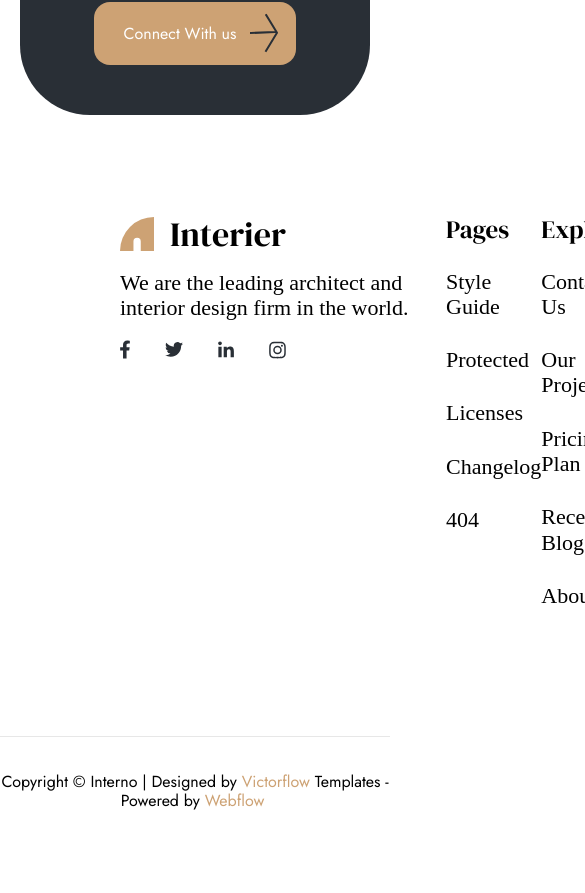
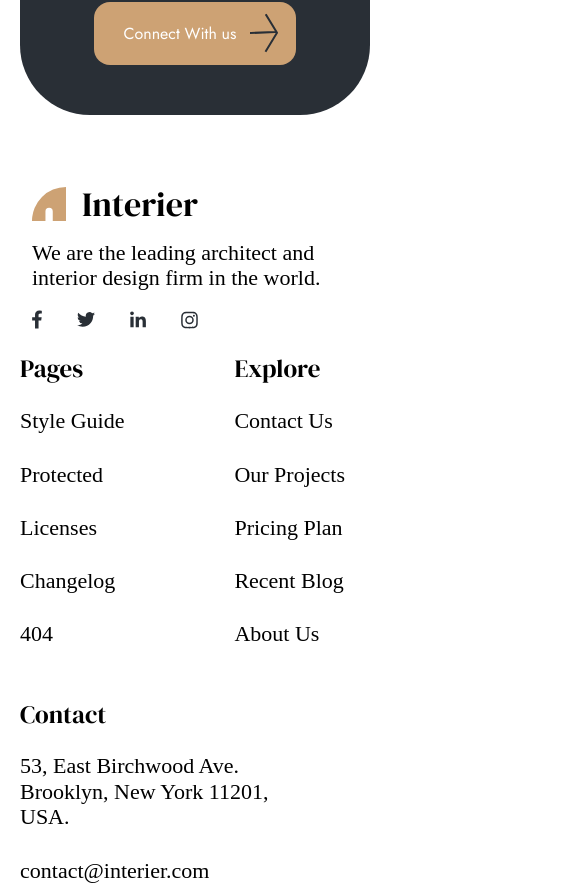
Before and after one commit to b-s-x/interior-landing, a React (Vite) app: page / in a window 390 px wide. Shown: the part 9691-10584 px from the top of the page, 585 px wide, since content can reach past the window. Before the commit the page ends 10537 px from the top, so only its background shows below. Built offline with nearby package versions, Linux system fonts and the light colour scheme; a web font is replaced by a local one.

Commit message:
src/components/Footer: fix adaptive

```diff
--- a/src/components/Footer/Footer.module.scss
+++ b/src/components/Footer/Footer.module.scss
@@ -1,12 +1,27 @@
 @import '@common';
 
-.container {
+.footer {
   @extend %landing-wrapper;
 
   display: flex;
   justify-content: space-between;
+  flex-wrap: wrap;
+  gap: 25px;
 
   &_links {
     display: flex;
+    justify-content: space-evenly;
+    flex-grow: 1;
   }
 }
+
+@media (max-width: 666px) {
+  .footer {
+    margin: 70px 20px 40px 20px;
+    justify-content: center;
+
+    &_links {
+      justify-content: space-between;
+    }
+  }
+}
--- a/src/components/Footer/components/Contact/Contact.module.scss
+++ b/src/components/Footer/components/Contact/Contact.module.scss
@@ -1,4 +1,8 @@
 @import '@common';
+
+.contact {
+  flex-grow: 1;
+}
 
 .title {
   font-family: 'DM Serif Display';
--- a/src/components/Footer/components/Contact/index.tsx
+++ b/src/components/Footer/components/Contact/index.tsx
@@ -3,7 +3,7 @@ import styles from './Contact.module.scss';
 
 export const Contact = () => {
   return (
-    <div>
+    <div className={styles.contact}>
       <div className={styles.title}>
         Contact
       </div>
--- a/src/components/Footer/components/Copyright/Copyright.module.scss
+++ b/src/components/Footer/components/Copyright/Copyright.module.scss
@@ -1,6 +1,6 @@
 @import '@common';
 
-.container {
+.copyright {
   border-top: $color-gray-light-200 solid thin;
   padding: 36px 0;
   text-align: center;
--- a/src/components/Footer/components/Copyright/index.tsx
+++ b/src/components/Footer/components/Copyright/index.tsx
@@ -2,7 +2,7 @@ import styles from './Copyright.module.scss';
 
 export const Copyright = () => {
   return (
-    <div className={styles.container}>
+    <div className={styles.copyright}>
       Copyright © Interno | Designed by
       <span className={styles.gold}>
         Victorflow
--- a/src/components/Footer/components/Explore/Explore.module.scss
+++ b/src/components/Footer/components/Explore/Explore.module.scss
@@ -1,4 +1,8 @@
 @import '@common';
+
+.explore{
+  margin-right: 25px;
+}
 
 .title {
   font-family: 'DM Serif Display';
--- a/src/components/Footer/components/Explore/index.tsx
+++ b/src/components/Footer/components/Explore/index.tsx
@@ -3,7 +3,7 @@ import styles from './Explore.module.scss';
 
 export const Explore = () => {
   return (
-    <div>
+    <div className={styles.explore}>
       <div className={styles.title}>
         Explore
       </div>
--- a/src/components/Footer/components/Pages/Pages.module.scss
+++ b/src/components/Footer/components/Pages/Pages.module.scss
@@ -1,4 +1,8 @@
 @import '@common';
+
+.pages {
+  margin-right: 25px;
+}
 
 .title {
   font-family: 'DM Serif Display';
--- a/src/components/Footer/components/Pages/index.tsx
+++ b/src/components/Footer/components/Pages/index.tsx
@@ -3,7 +3,7 @@ import styles from './Pages.module.scss';
 
 export const Pages = () => {
   return (
-    <div>
+    <div className={styles.pages}>
       <div className={styles.title}>
         Pages
       </div>
--- a/src/components/Footer/components/Social/Social.module.scss
+++ b/src/components/Footer/components/Social/Social.module.scss
@@ -4,7 +4,7 @@
   fill: $color-black-300;
 }
 
-.container {
+.social {
   display: flex;
   align-items: center;
 
--- a/src/components/Footer/components/Social/index.tsx
+++ b/src/components/Footer/components/Social/index.tsx
@@ -6,7 +6,7 @@ import styles from './Social.module.scss';
 
 export const Social = () => {
   return (
-    <div className={styles.container}>
+    <div className={styles.social}>
       <IconFacebook
         width={10}
         height={19}
--- a/src/components/Footer/index.tsx
+++ b/src/components/Footer/index.tsx
@@ -9,13 +9,15 @@ import styles from './Footer.module.scss';
 export const Footer = () => {
   return (
     <>
-      <div className={styles.container}>
+      <div className={styles.footer}>
         <div>
           <Info />
           <Social />
         </div>
-        <Pages />
-        <Explore />
+        <div className={styles.footer_links}>
+          <Pages />
+          <Explore />
+        </div>
         <Contact />
       </div>
       <Copyright />
```
